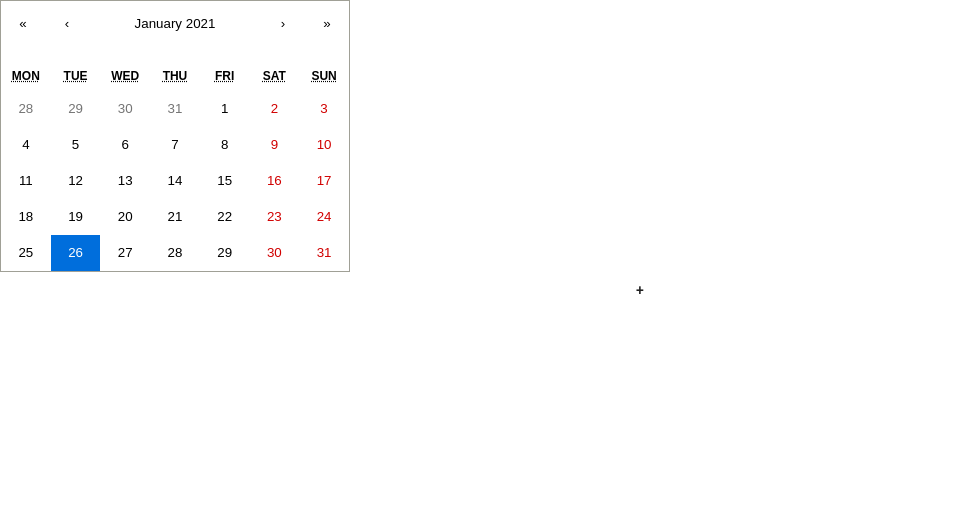
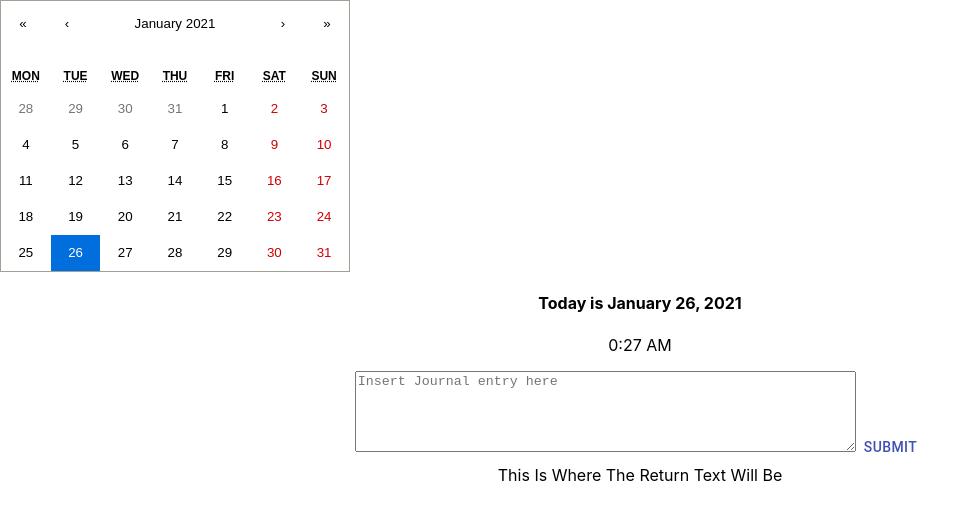
Before and after one commit to jjdoar/SentimentJournal, a React (Create React App) app in the folder frontend/: page / in a window 1280 px wide. Shown: the top 520 px of the page, without its empty margins (0-980 px from the left). Built offline with nearby package versions, Linux system fonts and the light colour scheme.

Commit message:
Send PUT requests to backend
Not complete. But a start

```diff
--- a/frontend/src/App.js
+++ b/frontend/src/App.js
@@ -1,16 +1,17 @@
 import "./App.css";
-import Entry from "./Entry";
+import EntrySubmitter from "./EntrySubmitter";
 import React, { useState, useEffect } from "react";
 import Calendar from "react-calendar";
+import Box from '@material-ui/core/Box';
 import "react-calendar/dist/Calendar.css";
-import { Button } from "@material-ui/core";
 
 function App() {
   const [value, onChange] = useState(new Date());
   return (
     <div className="App">
       <Calendar onChange={onChange} value={value} />
-      <Button>+</Button>
+      <EntrySubmitter></EntrySubmitter>
+      <Box>This Is Where The Return Text Will Be</Box>
     </div>
   );
 }
--- a/frontend/src/Entry.js
+++ b/frontend/src/EntrySubmitter.js
@@ -1,8 +1,7 @@
-import "./App.css";
 import React, { useState, useEffect } from "react";
 import { Button, TextareaAutosize } from "@material-ui/core";
 
-function Entry() {
+function EntrySubmitter() {
   const monthNames = [
     "January",
     "February",
@@ -35,10 +34,33 @@ function Entry() {
 
   const onHeightChangeEvent = (height) => {
     console.log("height", height);
-  };
+	};
+
+	function submitEntry(value, date) {
+
+		const userId = "User_name";
+
+		console.log(value);
+		console.log(date);
+		console.log(userId);
+
+		const url = "";
+
+		//var dataString = JSON.stringify(dataObj);
+
+		// Send put request to the backend
+		const requestOptions = {
+			method: 'PUT',
+			headers: { 'Content-Type': 'application/json' },
+			body: JSON.stringify({'date': date, 'userId': userId, 'content': value})
+		};
+		fetch(url, requestOptions)
+			.then(response => response.json())
+			.then(data => this.setState({postId: data.id}));
+	}
 
   return (
-    <div className="Entry">
+    <div className="EntrySubmitter">
       <h4>Today is {date}</h4>
       <p>{time}</p>
       <div>
@@ -47,13 +69,13 @@ function Entry() {
           cols={60}
           placeholder="Insert Journal entry here"
           onChange={onChangeEvent}
-          onHeightChange={onHeightChangeEvent}
+					onHeightChange={onHeightChangeEvent}
         />
+				<Button color="primary" onClick={() => submitEntry(value, date)}>Submit</Button> <br />
       </div>
-      <Button color="primary">Submit</Button> <br />
-      <span>{value}</span>
+      {/* <span>{value}</span> */}
     </div>
   );
 }
 
-export default Entry;
+export default EntrySubmitter;
--- /dev/null
+++ b/frontend/src/EntryViewer.js
@@ -0,0 +1,6 @@
+import React, { useState, useEffect } from "react";
+import { Button, TextareaAutosize } from "@material-ui/core";
+
+
+
+export default EntryViewer;
```
Also changed, not shown: 2 other files (tests, documents, lock files or other folders).
